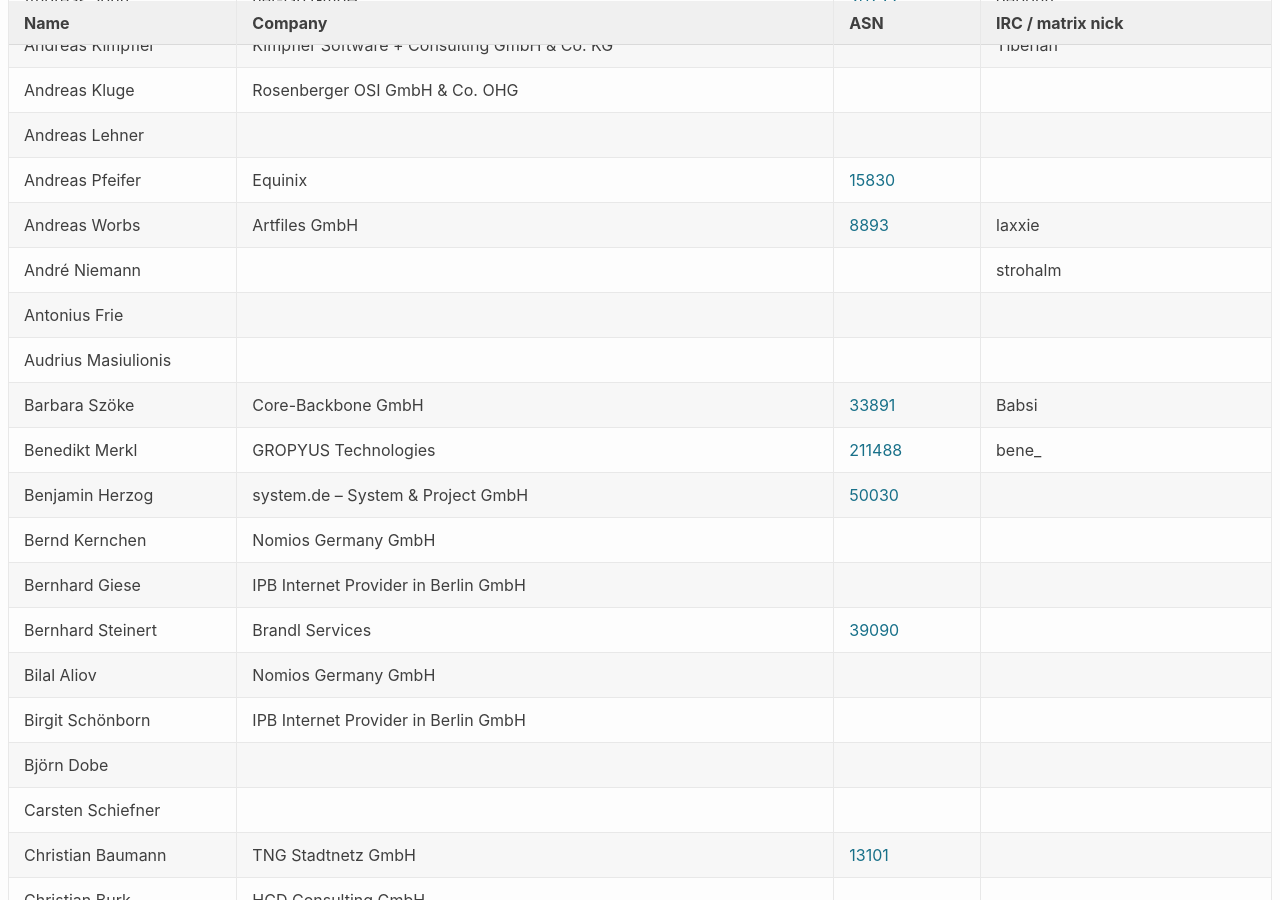
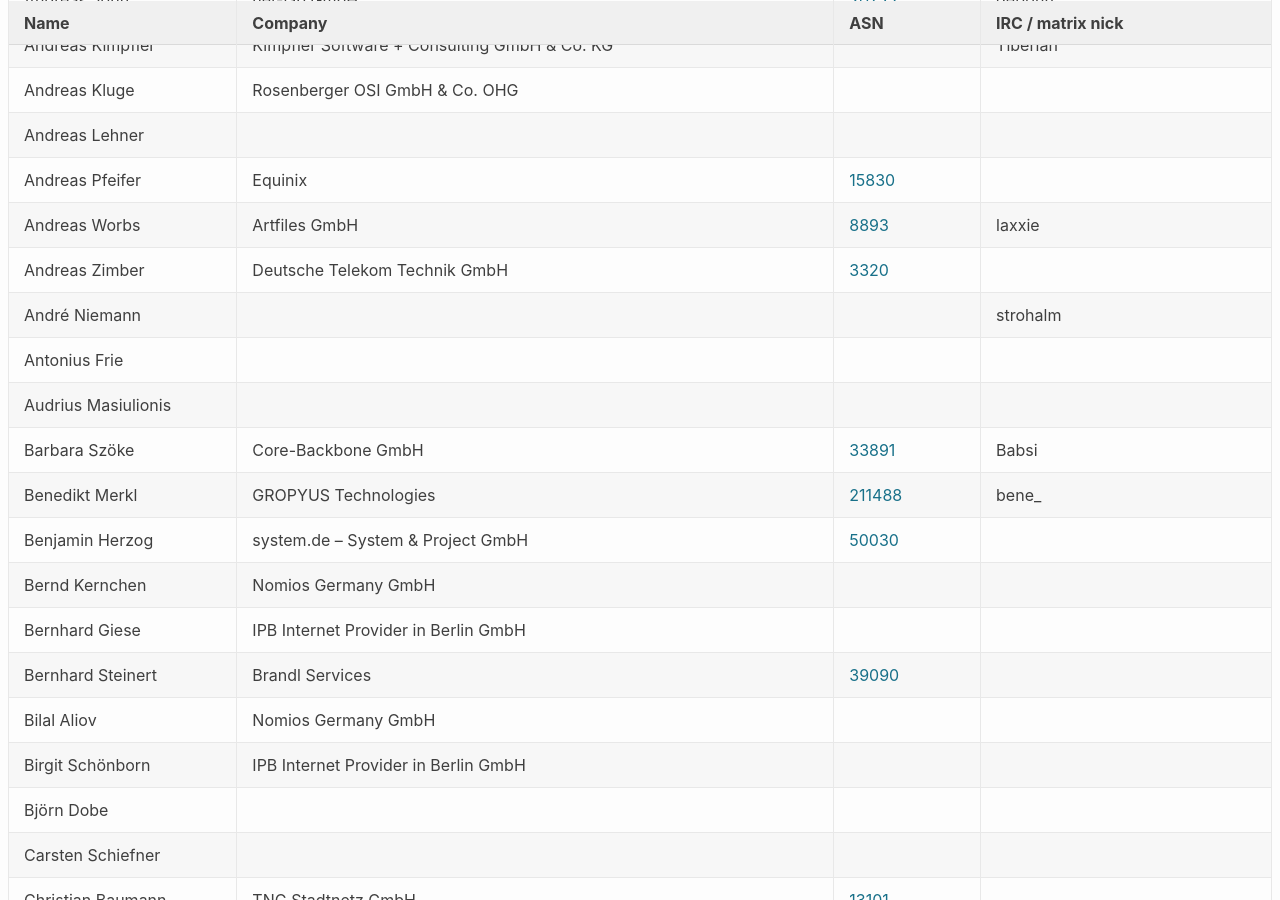
Before and after one commit to denog/pretix-attendeelist, a Jekyll site: the page built from denog16/index.markdown, in a window 1280 px wide and 900 px high, scrolled down 829 px. Built offline with Jekyll 4.4.1, drawn with Linux system fonts in a browser that asks for light colours.

Commit message:
Latest data: Mon Sep 16 11:10:30 UTC 2024

```diff
--- a/_data/attendees_denog16_onsite.json
+++ b/_data/attendees_denog16_onsite.json
@@ -120,6 +120,12 @@
     "asn": "8893"
   },
   {
+    "name": "Andreas Zimber",
+    "company": "Deutsche Telekom Technik GmbH",
+    "irc": null,
+    "asn": "3320"
+  },
+  {
     "name": "André Niemann",
     "company": null,
     "irc": "strohalm",
```
